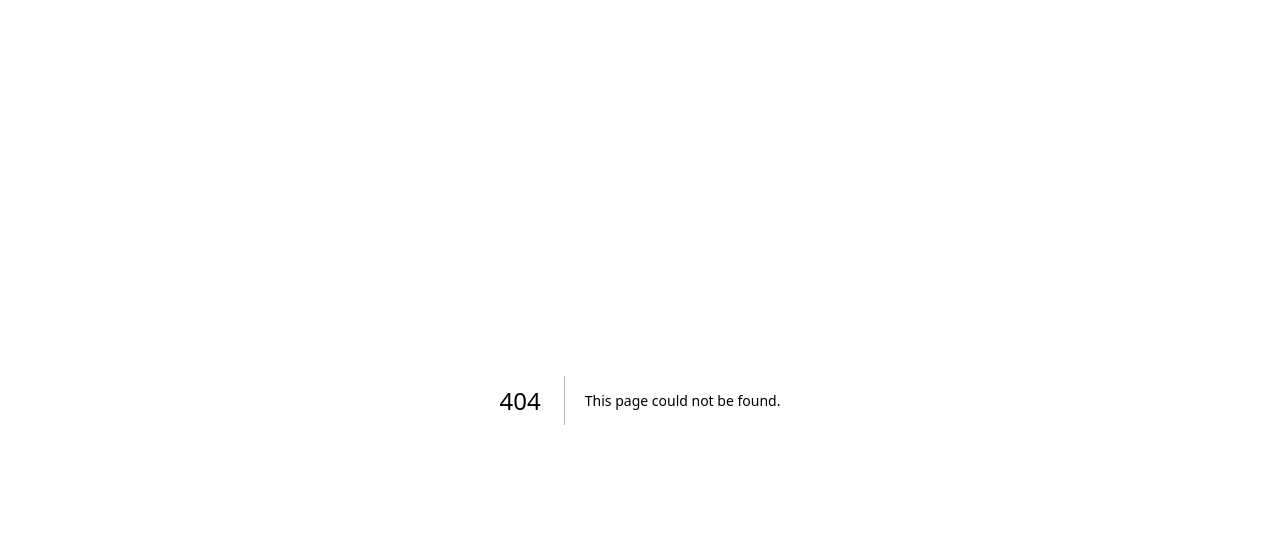
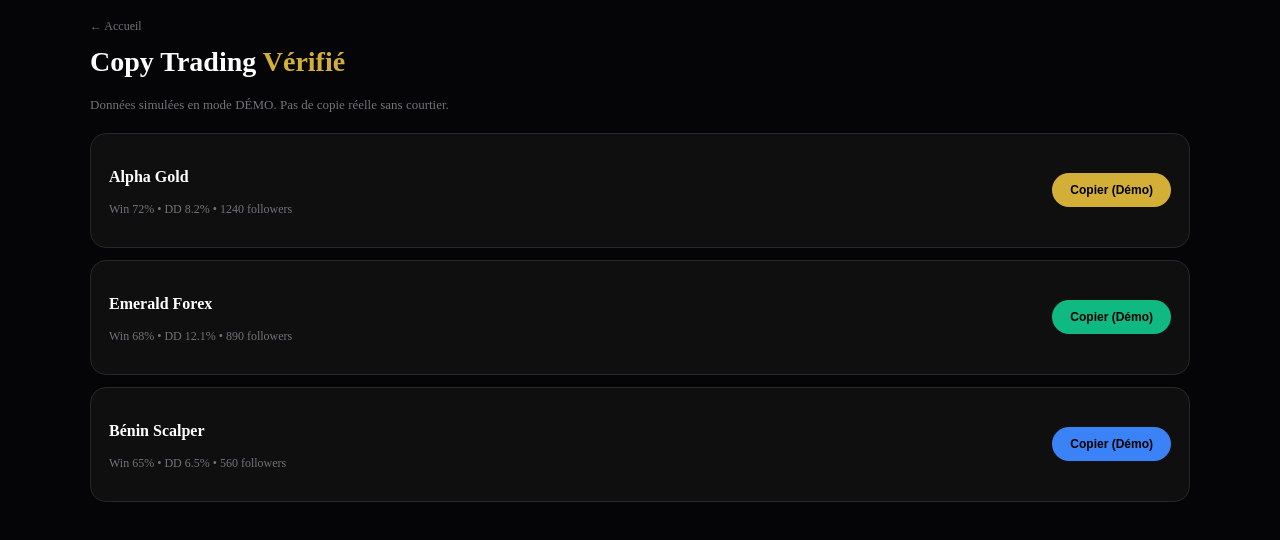
Before and after one commit to novainvestment0-dotcom/novainvest-staking, a Next.js app: page /copy-trading in a window 1280 px wide. Before the commit this address had no page. Shown: the top 540 px of the page. Built offline with nearby package versions, Linux system fonts and the light colour scheme.

Commit message:
Create page.tsx

```diff
--- /dev/null
+++ b/app/copy-trading/page.tsx
@@ -0,0 +1,24 @@
+export default function CopyTrading(){
+  const traders = [
+    {name:"Alpha Gold", win:"72%", dd:"8.2%", followers:1240, color:"#D4AF37"},
+    {name:"Emerald Forex", win:"68%", dd:"12.1%", followers:890, color:"#10B981"},
+    {name:"Bénin Scalper", win:"65%", dd:"6.5%", followers:560, color:"#3b82f6"},
+  ]
+  return (
+    <div style={{minHeight:'100vh', background:'#050507', color:'white', padding:'16px'}}>
+      <div style={{maxWidth:'1100px', margin:'0 auto'}}>
+        <a href="/" style={{fontSize:'12px', color:'#71717a', textDecoration:'none'}}>← Accueil</a>
+        <h1 style={{fontSize:'28px', fontWeight:900, marginTop:'12px'}}>Copy Trading <span style={{color:'#D4AF37'}}>Vérifié</span></h1>
+        <p style={{color:'#71717a', fontSize:'13px'}}>Données simulées en mode DÉMO. Pas de copie réelle sans courtier.</p>
+        <div style={{display:'grid', gap:'12px', marginTop:'20px'}}>
+          {traders.map(t=>(
+            <div key={t.name} style={{background:'#0F0F10', border:'1px solid #27272a', borderRadius:'16px', padding:'18px', display:'flex', justifyContent:'space-between', alignItems:'center'}}>
+              <div><p style={{fontWeight:800}}>{t.name}</p><p style={{fontSize:'12px', color:'#71717a'}}>Win {t.win} • DD {t.dd} • {t.followers} followers</p></div>
+              <button style={{background:t.color, color:'black', border:'none', padding:'10px 18px', borderRadius:'999px', fontWeight:800, fontSize:'12px'}}>Copier (Démo)</button>
+            </div>
+          ))}
+        </div>
+      </div>
+    </div>
+  )
+}
```
